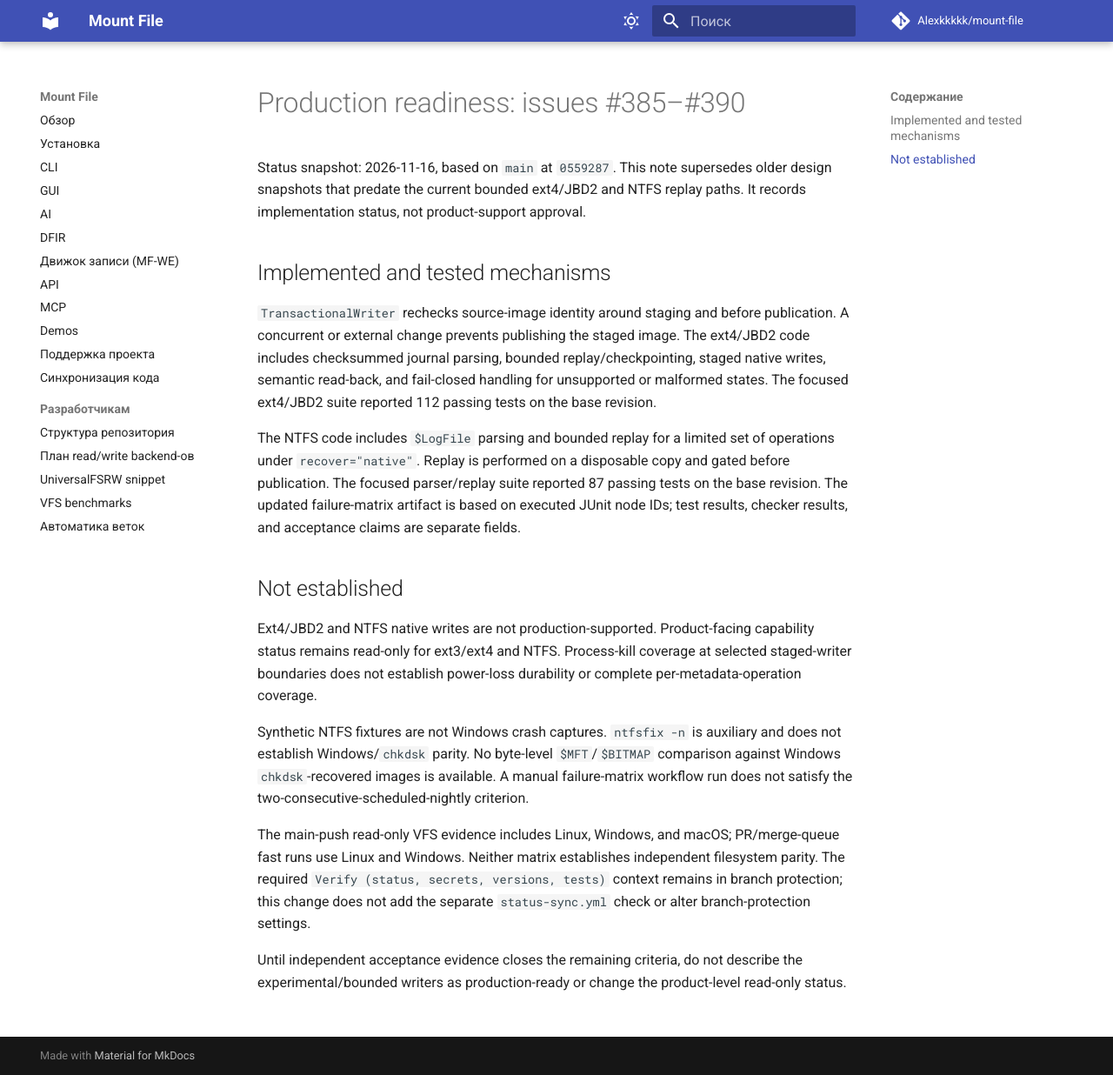
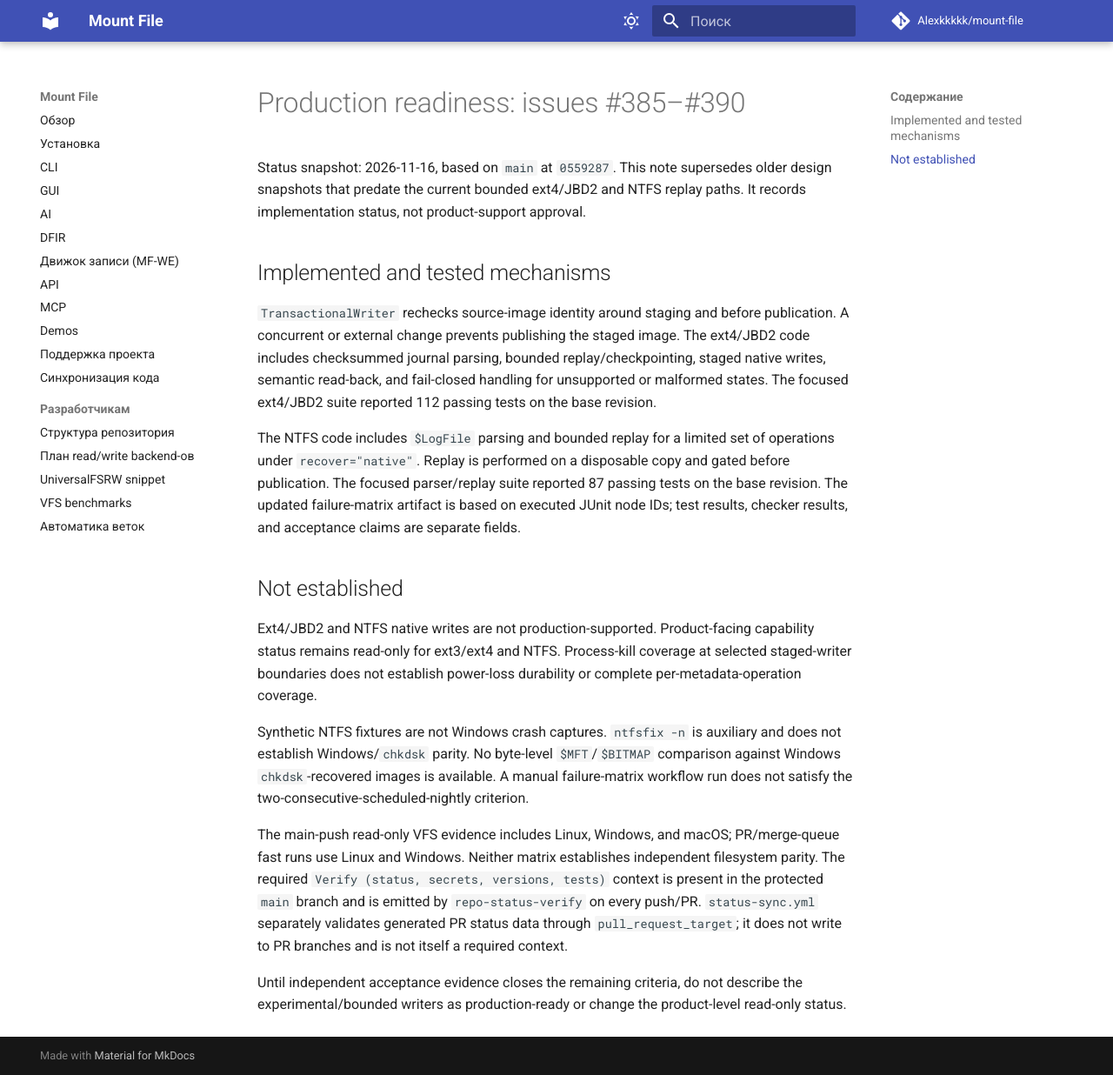
Before and after one commit to Alexkkkkk/mount-file, an MkDocs documentation site: the page built from docs/issue-385-390-production-readiness.md, in a window 1280 px wide and 1236 px high. Shown: the whole window at 87% size. Built offline with MkDocs 1.6.1 and Material for MkDocs 9.7.7, drawn with Linux system fonts in a browser that asks for light colours; comment, search, counter and statistics services are not loaded.

Commit message:
test: lock issue #595 CI readiness contract (#600)
## Summary
- lock the issue #595 CI contract with regression coverage for the full
macOS evidence tier and protected repository-status gate;
- document that `repo-status-verify` is required on `main` and runs on
push/PR, while `status-sync.yml` validates PR data via trusted
`pull_request_target` without write-back;
- refresh the #385–#390 readiness and replay acceptance notes without
claiming NTFS/chkdsk parity or nightly closure.

## Validation
- `python -m pytest -q tests/test_automation_workflows.py
tests/test_replay_nightly_evidence.py
tests/test_product_status_contract.py
tests/test_verify_generated_status.py`
- `python -m json.tool docs/replay-acceptance.json`
- `python -m compileall -q scripts mountfile`
- `python -m black --check tests/test_automation_workflows.py`
- `python -m isort --check-only tests/test_automation_workflows.py`
- `python -m ruff check tests/test_automation_workflows.py`

Refs #595

---------

Co-authored-by: Manus <dev-agent@manus.ai>

```diff
--- a/docs/issue-385-390-production-readiness.md
+++ b/docs/issue-385-390-production-readiness.md
@@ -14,6 +14,6 @@ Ext4/JBD2 and NTFS native writes are not production-supported. Product-facing ca
 
 Synthetic NTFS fixtures are not Windows crash captures. `ntfsfix -n` is auxiliary and does not establish Windows/`chkdsk` parity. No byte-level `$MFT`/`$BITMAP` comparison against Windows `chkdsk`-recovered images is available. A manual failure-matrix workflow run does not satisfy the two-consecutive-scheduled-nightly criterion.
 
-The main-push read-only VFS evidence includes Linux, Windows, and macOS; PR/merge-queue fast runs use Linux and Windows. Neither matrix establishes independent filesystem parity. The required `Verify (status, secrets, versions, tests)` context remains in branch protection; this change does not add the separate `status-sync.yml` check or alter branch-protection settings.
+The main-push read-only VFS evidence includes Linux, Windows, and macOS; PR/merge-queue fast runs use Linux and Windows. Neither matrix establishes independent filesystem parity. The required `Verify (status, secrets, versions, tests)` context is present in the protected `main` branch and is emitted by `repo-status-verify` on every push/PR. `status-sync.yml` separately validates generated PR status data through `pull_request_target`; it does not write to PR branches and is not itself a required context.
 
 Until independent acceptance evidence closes the remaining criteria, do not describe the experimental/bounded writers as production-ready or change the product-level read-only status.
--- a/docs/replay-acceptance.json
+++ b/docs/replay-acceptance.json
@@ -411,7 +411,7 @@
         "tests/test_readme_status_gate.py",
         ".github/workflows/ci.yml"
       ],
-      "note": "Required Verify (status, secrets, versions, tests) context enforces repository/product-status consistency; the separate status-sync.yml check is not a required context. Product-facing ext3/ext4 and NTFS status remains read-only.",
+      "note": "Required Verify (status, secrets, versions, tests) context is emitted by repo-status-verify on every push/PR and enforces repository/product-status consistency; status-sync.yml separately validates generated PR data without writing back and is not a required context. Product-facing ext3/ext4 and NTFS status remains read-only.",
       "reproduced": "2026-11-16: branch protection required_status_checks API returned Verify (status, secrets, versions, tests); local product-status/README gates pass."
     },
     {
```
Also changed, not shown: docs/issue-385-390-solution-plan.md (+1 -1 lines), docs/issue-595-research.md (added, +17 -0 lines), 2 other files.
